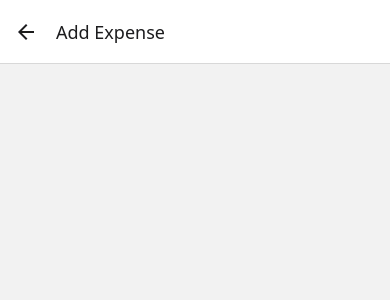
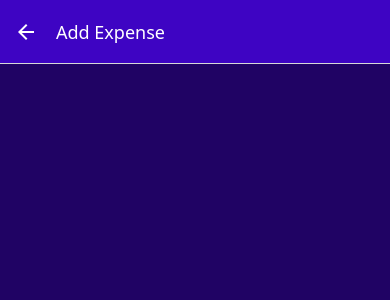
Before and after one commit to anguzuDaniel/tracker, a React Native app: screen /ManageExpense in a window 390 px wide. Shown: the top 300 px of the page. Built offline with nearby package versions, Linux system fonts and the light colour scheme.

Commit message:
fix toolbar background color

```diff
--- a/screens/ManageExpenses.js
+++ b/screens/ManageExpenses.js
@@ -1,6 +1,6 @@
 import { useLayoutEffect } from "react";
 
-import { StyleSheet, Text, View } from "react-native";
+import { View, StyleSheet } from "react-native";
 import IconButton from "../components/UI/IconButton";
 import { GlobalStyles } from "../constants/styles";
 
@@ -10,7 +10,9 @@ function ManageExpenses({ route, navigation }) {
 
     useLayoutEffect(() => {
         navigation.setOptions({
-            title: isEditing ? 'Edit Expense' : 'Add Expense'
+            title: isEditing ? 'Edit Expense' : 'Add Expense',
+            headerStyle: { backgroundColor: GlobalStyles.colors.primary500 },
+            headerTintColor: 'white'
         });
     }, [navigation, isEditing]);
 
@@ -19,17 +21,18 @@ function ManageExpenses({ route, navigation }) {
     }
 
     return (
-        <View styles={styles.container}>
-            {
-                isEditing &&
+        <View style={styles.container}>
+
+            { isEditing && (
                 <View style={styles.deleteContainer}>
                     <IconButton
                         icon="trash"
                         color={GlobalStyles.colors.error500}
-                        size={36} onPress={onDeleteExpense}
+                        size={36}
+                        onPress={onDeleteExpense}
                     />
                 </View>
-            }
+            )}
         </View>
     );
 }
```
